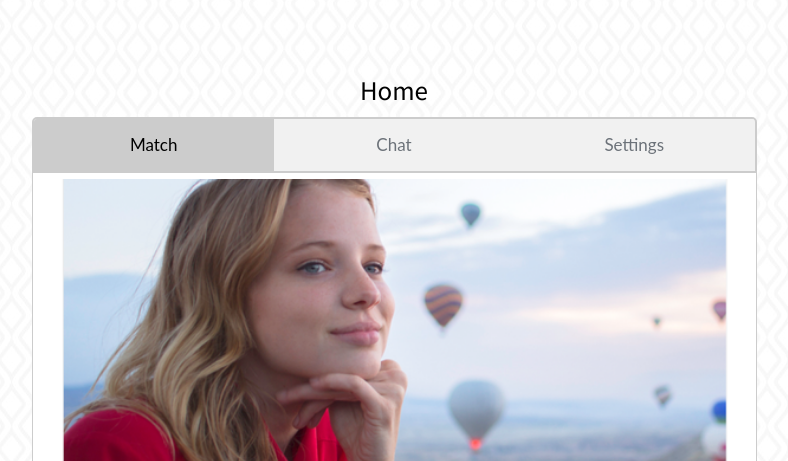
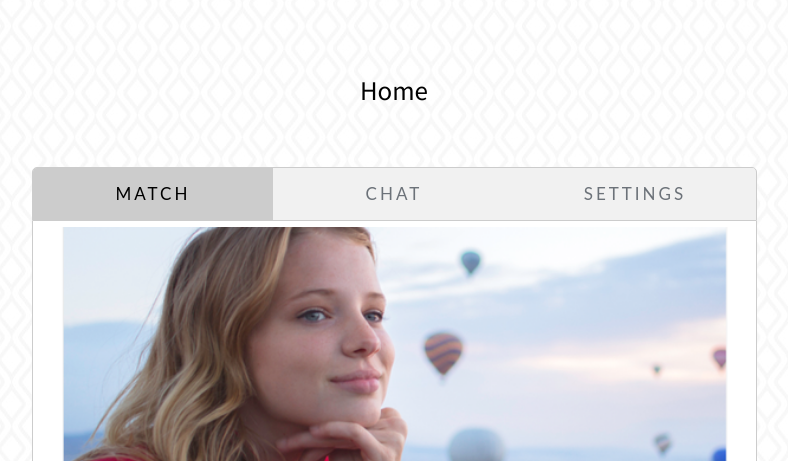
Before and after one commit to TYGATHUG/MatchMaker, a Flask app: page / in a window 1280 px wide. Shown: the part 62-523 px from the top of the page, without its empty margins (246-1034 px from the left). Run offline with Flask 2, Linux system fonts and the light colour scheme; a user stored in the database is signed in; some libraries are stand-ins or nearby versions.

Commit message:
minor changes

```diff
--- a/static/css/modalbox.css
+++ b/static/css/modalbox.css
@@ -116,12 +116,10 @@
 /* Style the tab */
 div.tab {
     overflow: hidden;
-    border: 2px solid #ccc;
+    border: 1px solid #ccc;
     border-top-left-radius: 5px;
     border-top-right-radius: 5px;
     background-color: #f1f1f1;
-    text-transform: uppercase;
-
 }
 
 /* Style the buttons inside the tab */
@@ -135,12 +133,14 @@ div.tab button {
     padding: 14px 16px;
     transition: 0.3s;
     font-size: 17px;
-
+    text-transform: uppercase !important;
+    letter-spacing: 3px !important;
 }
 
 /* Change background color of buttons on hover */
 div.tab button:hover {
     background-color: #DDDDDD;
+    font-weight: bold;
 }
 
 /* Create an active/current tablink class */
--- a/templates/member.html
+++ b/templates/member.html
@@ -5,12 +5,11 @@
     {% with messages=get_flashed_messages() %}
         {% if messages %}
             {% for message in messages %}
-{#                <div style="margin-bottom: 100px !important;">#}
                     <script>
                         toastr.options = {
                             "closeButton": true,
                             "debug": false,
-                            "newestOnTop": false,
+                            "newestOnTop": true,
                             "progressBar": true,
                             "positionClass": "toast-top-center",
                             "preventDuplicates": true,
@@ -27,8 +26,6 @@
                         }
                         toastr["success"]("Welcome {{ name }} !", "{{ message }}")
                     </script>
-{#                </div>#}
-
             {% endfor %}
         {% endif %}
     {% endwith %}
@@ -37,7 +34,7 @@
         <div class="container-fluid">
             <blockquote class="site-info">
                 <h1>Home</h1>
-
+                <br><br>
 
                 <div class="tab">
                     <button class="tablinks" onclick="openCity(event, 'match')" id="defaultOpen">Match</button>
@@ -48,6 +45,13 @@
                 <div id="match" class="tabcontent">
                     <img src="../static/images/match_demo.png" width="100%">
                     <p><b>Need to add expand div here to show matches profile</b></p>
+
+                    <h1>user</h1>
+                    {% for user in highest_match_users %}
+                        {{ user }}
+                    {% endfor %}
+
+
                 </div>
 
                 <div id="chat" class="tabcontent">
@@ -59,6 +63,7 @@
                     <img src="../static/images/settings_demo.jpg" width="100%">
                     <p><b>Quick setting toggles will go here (Age/Gender Preference)</b></p>
                 </div>
+
 
                 <script>
                     // Content Area
@@ -80,11 +85,6 @@
                     document.getElementById("defaultOpen").click();
                 </script>
 
-                <h1>user</h1>
-                {% for user in highest_match_users %}
-                    {{ user }}
-                {% endfor %}
-
                 <br><br><br><br>
             </blockquote>
         </div>
```
Also changed, not shown: static/css/button.css (line endings or trailing spaces).
